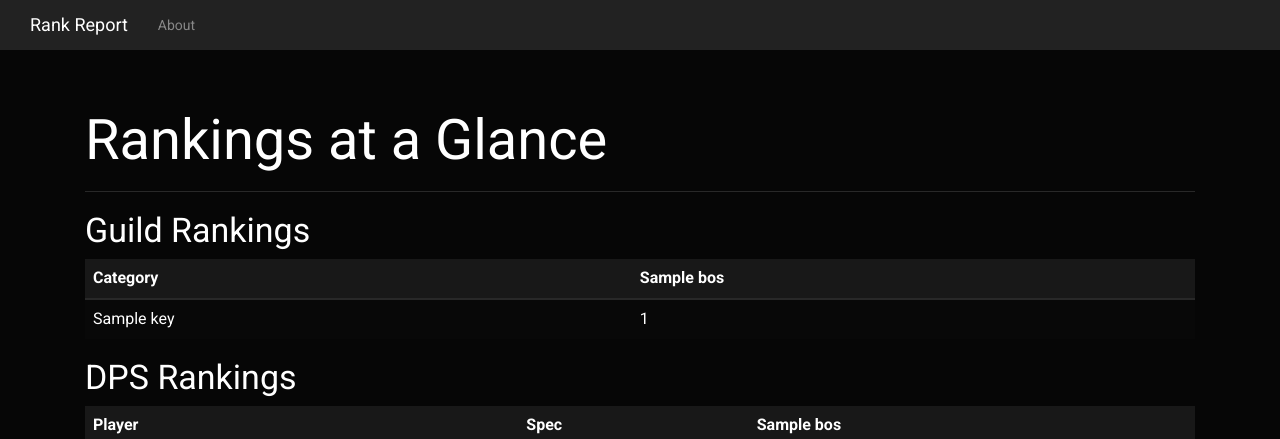
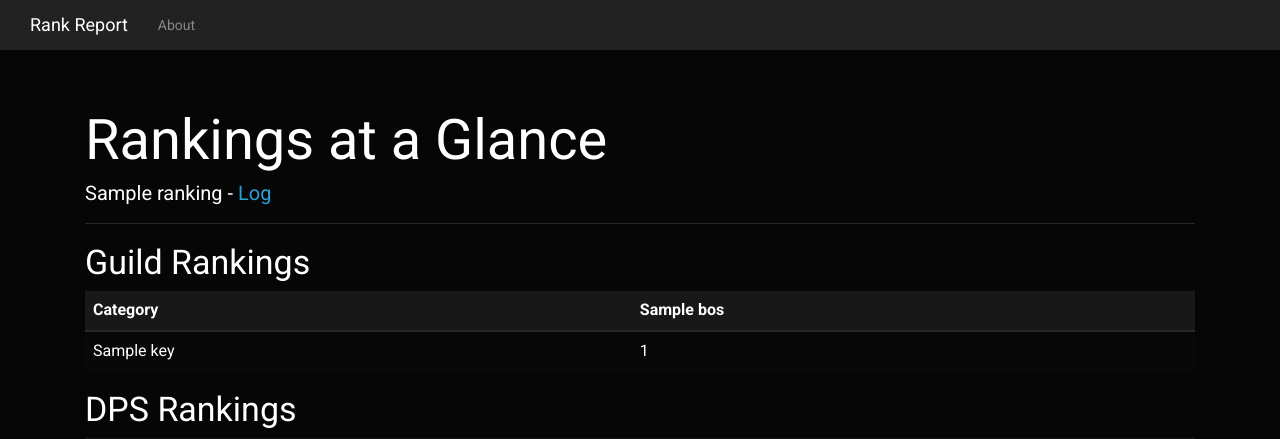
Before and after one commit to torypayne/WCLranks, a Flask app: template templates/report.html in a window 1280 px wide. Shown: the top 439 px of the page. Run offline with Flask 2, Linux system fonts and the light colour scheme; the template is opened without the code that fills it: most values are stand-ins (such as "Sample title", 1, 10 or a date in 2020); some libraries are stand-ins or nearby versions.

Commit message:
committing before integrating Nathan's changes

```diff
--- a/app.py
+++ b/app.py
@@ -30,7 +30,6 @@ def report():
 		analyzed = r.hgetall(report)
 		boss_list = analyzed["kills"]
 		rankings = analyzed["details"]
-		print "You just pulled this log from redis. Yay!"
 		boss_list = ast.literal_eval(boss_list)
 		rankings = ast.literal_eval(rankings)
 		return render_template("report.html", boss_list=boss_list, rankings=rankings, report=report)
--- a/templates/report.html
+++ b/templates/report.html
@@ -28,6 +28,7 @@
 <div class="col-lg-12">
             <div class="page-header">
               <h1 id="tables">Rankings at a Glance</h1>
+              <h5>{{rankings["guild_name"]}} - <a href="https://www.warcraftlogs.com/reports/{{report}}">Log</a></h5>
             </div>
             <div class="component">
             	<h3>Guild Rankings</h3>
```
